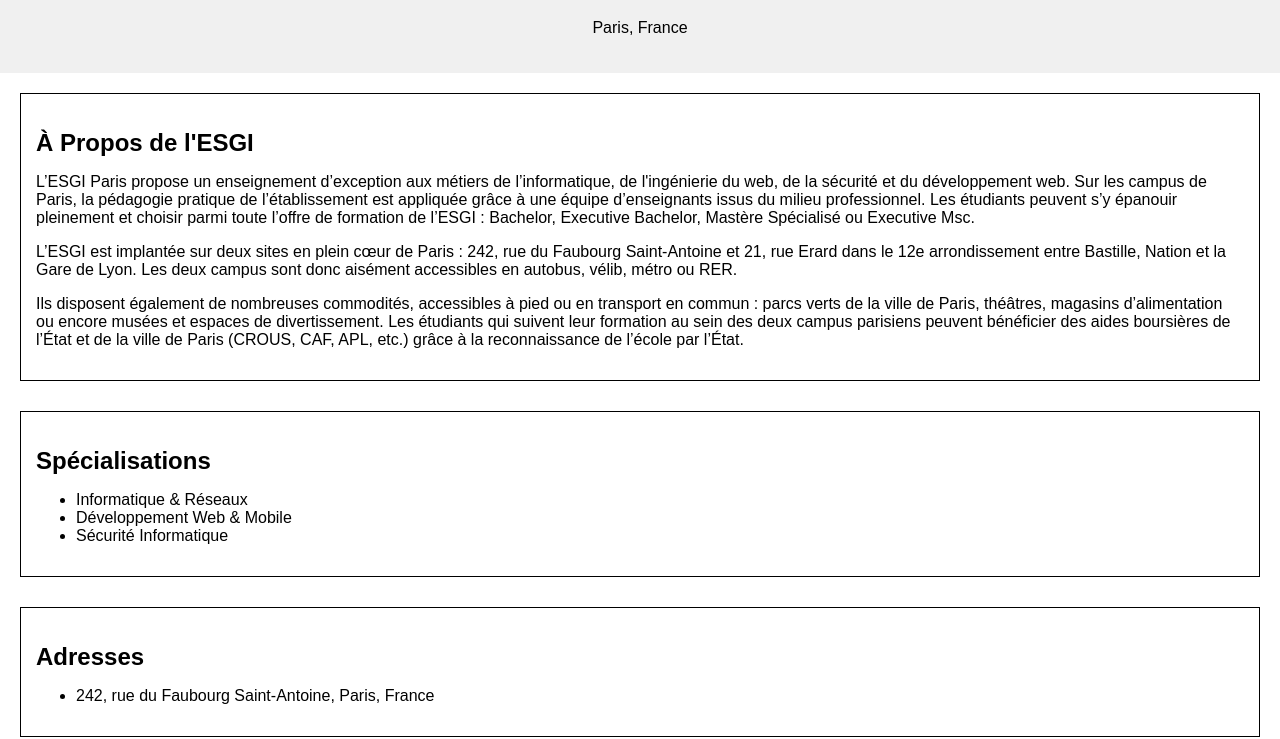
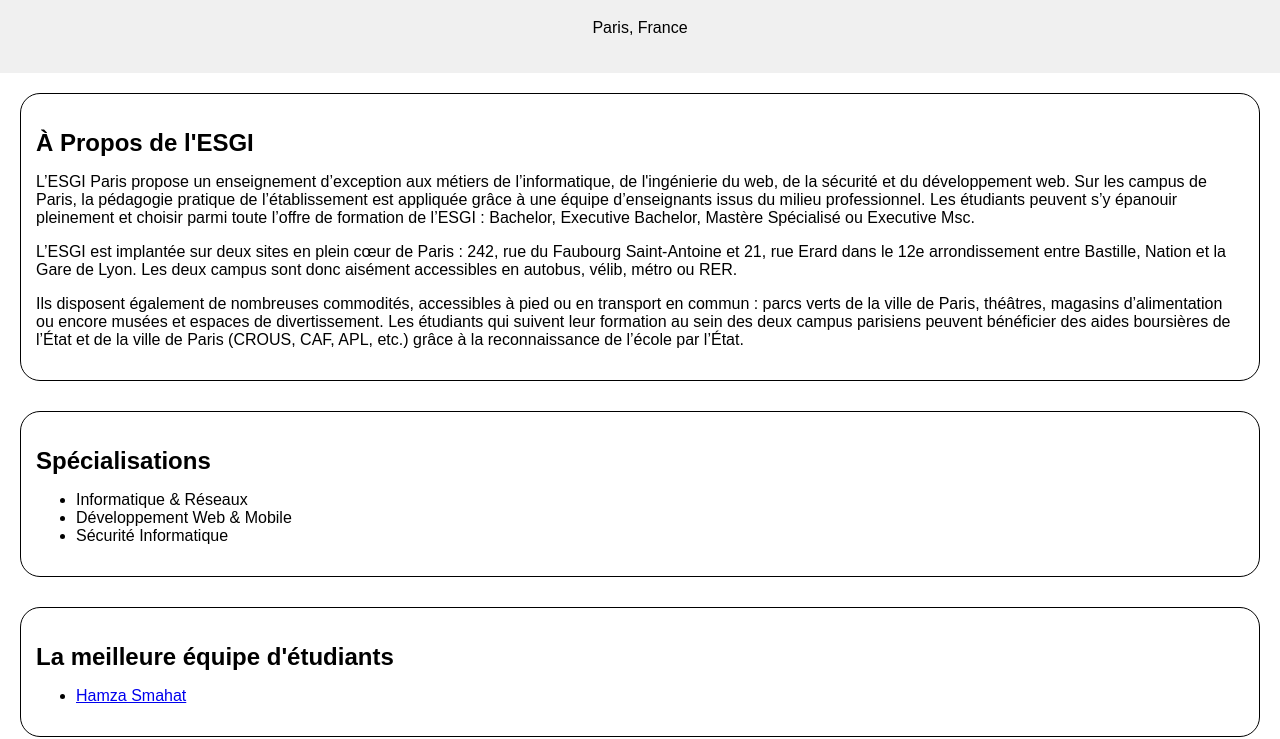
Before and after one commit to HmzSmt/TP-Git-ESGI, a plain HTML site: page index.html in a window 1280 px wide. Shown: the part 81-820 px from the top of the page. Drawn offline with Linux system fonts and the light colour scheme.

Commit message:
Ajout de la nouvelle section et mise à jour du style pour le Ticket 1

```diff
--- a/index.html
+++ b/index.html
@@ -15,10 +15,8 @@
     <section id="about">
       <h2>À Propos de l'ESGI</h2>
       <p>L’ESGI Paris propose un enseignement d’exception aux métiers de l’informatique, de l'ingénierie du web, de la sécurité et du développement web. Sur les campus de Paris, la pédagogie pratique de l’établissement est appliquée grâce à une équipe d’enseignants issus du milieu professionnel. Les étudiants peuvent s’y épanouir pleinement et choisir parmi toute l’offre de formation de l’ESGI : Bachelor, Executive Bachelor, Mastère Spécialisé ou Executive Msc.</p>
-
-    <p>L’ESGI est implantée sur deux sites en plein cœur de Paris : 242, rue du Faubourg Saint-Antoine et 21, rue Erard dans le 12e arrondissement entre Bastille, Nation et la Gare de Lyon. Les deux campus sont donc aisément accessibles en autobus, vélib, métro ou RER.</p>
-
-    <p>Ils disposent également de nombreuses commodités, accessibles à pied ou en transport en commun : parcs verts de la ville de Paris, théâtres, magasins d’alimentation ou encore musées et espaces de divertissement. Les étudiants qui suivent leur formation au sein des deux campus parisiens peuvent bénéficier des aides boursières de l’État et de la ville de Paris (CROUS, CAF, APL, etc.) grâce à la reconnaissance de l’école par l’État.</p>
+      <p>L’ESGI est implantée sur deux sites en plein cœur de Paris : 242, rue du Faubourg Saint-Antoine et 21, rue Erard dans le 12e arrondissement entre Bastille, Nation et la Gare de Lyon. Les deux campus sont donc aisément accessibles en autobus, vélib, métro ou RER.</p>
+      <p>Ils disposent également de nombreuses commodités, accessibles à pied ou en transport en commun : parcs verts de la ville de Paris, théâtres, magasins d’alimentation ou encore musées et espaces de divertissement. Les étudiants qui suivent leur formation au sein des deux campus parisiens peuvent bénéficier des aides boursières de l’État et de la ville de Paris (CROUS, CAF, APL, etc.) grâce à la reconnaissance de l’école par l’État.</p>
     </section>
 
     <section id="specializations">
@@ -27,7 +25,14 @@
         <li>Informatique & Réseaux</li>
         <li>Développement Web & Mobile</li>
         <li>Sécurité Informatique</li>
-        <!-- Add other specializations -->
+      </ul>
+    </section>
+
+    <!-- Nouvelle section ajoutée pour le Ticket 1 -->
+    <section id="team">
+      <h2>La meilleure équipe d'étudiants</h2>
+      <ul>
+        <li><a href="https://github.com/HmzSmt/TP-Git-ESGI">Hamza Smahat</a></li>
       </ul>
     </section>
 
--- a/style.css
+++ b/style.css
@@ -18,6 +18,7 @@
   margin-bottom: 30px;
   padding: 15px;
   border: 1px solid black;
+  border-radius: 20px; /* Ajouté pour le Ticket 1 */
 }
 
 h2 {
```
